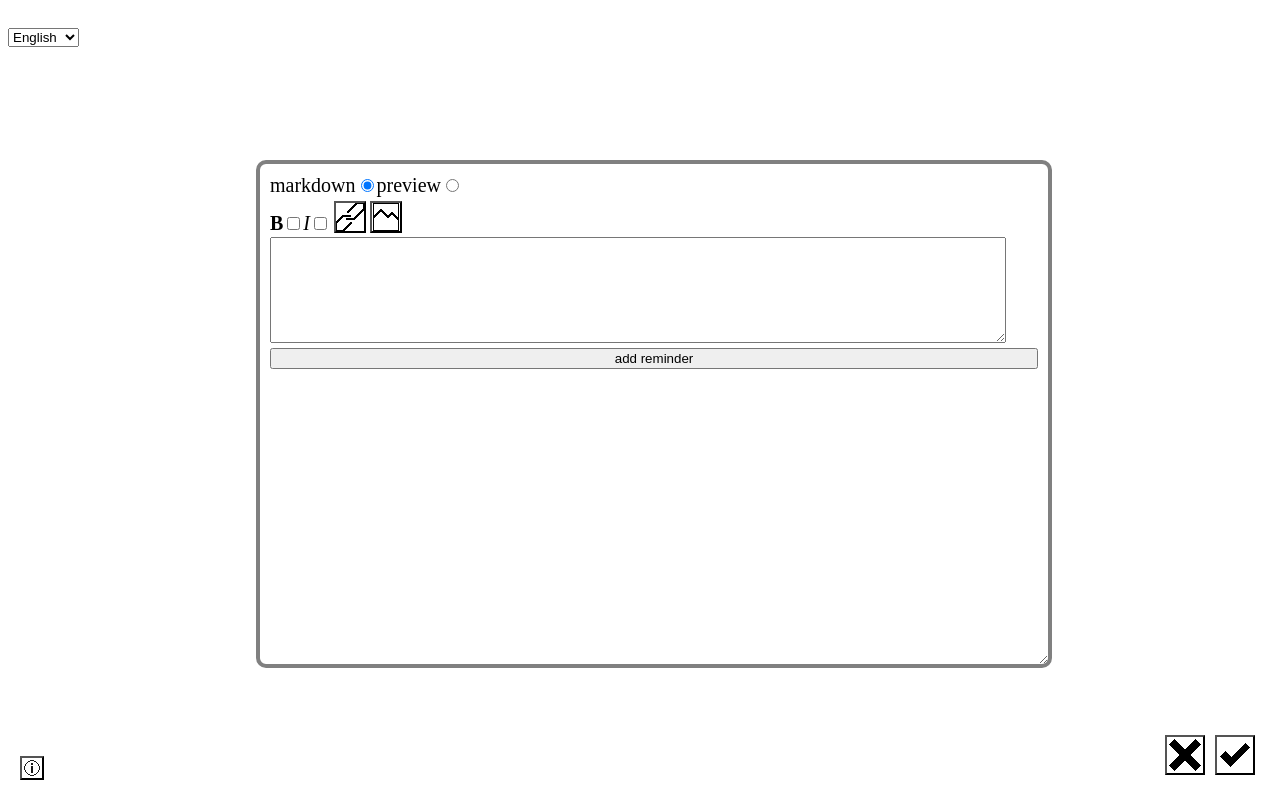
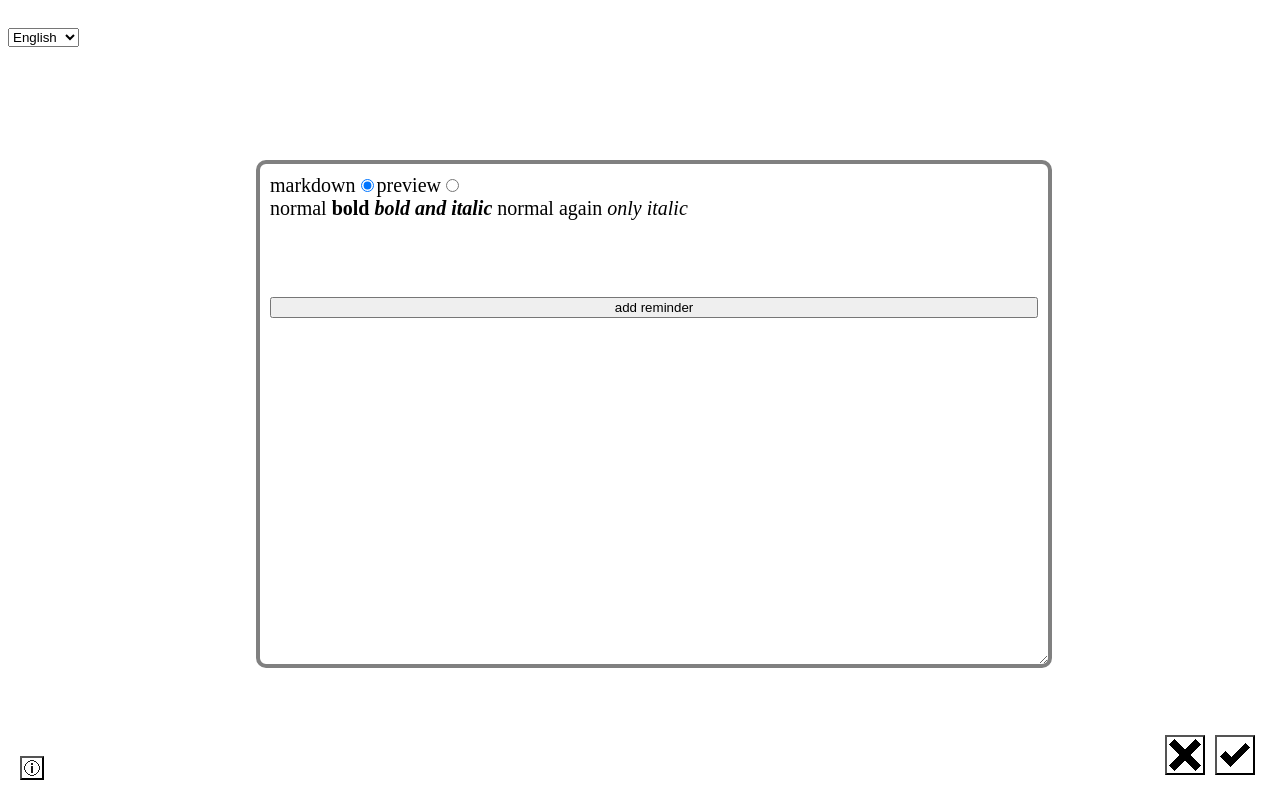
Before and after one commit to AndresDavidCalderon/smart_notes, a React app: page / in a window 1280 px wide. Both pictures are taken after a click on the button 1240 px from the left and 760 px from the top of the page. Built offline with nearby package versions, Linux system fonts and the light colour scheme.

Commit message:
bbcode custom renderer

```diff
--- a/src/add_note/Text/Editor/MarkDown.css
+++ b/src/add_note/Text/Editor/MarkDown.css
@@ -1,4 +1,4 @@
-#markdown_area{
+#content{
 	position:relative;
 	width: 95%;
 	height: 100px;
--- a/src/add_note/Text/Editor/MarkDown.jsx
+++ b/src/add_note/Text/Editor/MarkDown.jsx
@@ -1,170 +1,102 @@
-import React from 'react';
+import { useState, useEffect } from 'react';
 
 import PropTypes from 'prop-types';
 
-import LinkAdder from './Link';
-
 import './MarkDown.css';
 
-const localText = {
-  tools: {
-    bold: {
-      en: 'B',
-      es: 'N',
-    },
-    italics: {
-      en: 'I',
-      es: 'I',
-    },
-  },
-};
+const tags = ['[b]', '[/b]', '[i]', '[/i]'];
 
-// adds enclosing to the start and the end of the selection of the given text and returns the result
-function encloseAreaWith(start, end, closing, text) {
-  return (`${text.slice(0, start)}${closing}${text.slice(start, end)}${closing}${text.slice(end)}`);
+function getEnd(openTag) {
+  return `[/${openTag.substring(1)}`;
 }
 
-function isAreaEnclosed(start, end, text, enclosing) {
-  let index = -1;
-  let enclosed = false;
-  while (index < start) {
-    const newIndex = text.indexOf(enclosing, index);
-    if (newIndex >= start || newIndex === -1) {
-      if (enclosed) {
-        return newIndex === -1 || newIndex >= end;
+// the index is used as key
+function addChildrenToTag(tag, children, index) {
+  switch (tag) {
+    case '[b]': {
+      return <b key={index}>{children}</b>;
     }
-      return false;
+    case '[i]': {
+      return <i key={index}>{children}</i>;
     }
-    index = newIndex + 1;
-    enclosed = !enclosed;
+    default: {
+      return 'invalid tag';
     }
-  return true;
+  }
 }
 
-function removeEffectInArea(start, end, tag, text) {
-  if (text.substring(start - tag.length, start) === tag
-  && text.substring(end, end + tag.length) === tag) {
-    return `${text.slice(0, start - tag.length)}${text.slice(start, end)}${text.slice(end + tag.length, end + tag.length + 1)}`;
+function findNearestTag(string, startingIndex) {
+  const nearest = tags.reduce(({ index, tag }, newTag) => {
+    const distance = string.indexOf(newTag, startingIndex);
+    if ((distance < index || index === -1) && distance !== -1) {
+      return { index: distance, tag: newTag };
     }
-  let finalText = text;
-  let closingStart = start;
-  let closingEnd = end;
-  if (text[start - 1] === ' ') {
-    closingStart -= 1;
+    return { index, tag };
+  }, { index: -1, tag: 'none' });
+  if (nearest === -1) {
+    return { index: -1, tag: 'not found' };
   }
-  if (text[end] === ' ') {
-    closingEnd += 1;
-  }
-  finalText = encloseAreaWith(closingStart, closingEnd, tag, text);
-  return finalText;
+  return nearest;
 }
 
-export default class MarkDownEditor extends React.Component {
-  constructor(props) {
-    super(props);
-    this.imageAdder = React.createRef();
-    this.state = {
-      selectionStart: 0,
-      selectionEnd: 0,
-      bold: false,
-      italics: false,
-    };
+function getChildren(string, index, endTag) {
+  let nearestTag;
+  const children = [];
+  let length = index;
+  while (true) {
+    nearestTag = findNearestTag(string, length);
+    // add text before next tag
+    children.push(nearestTag.index === -1
+      ? string.substring(length)
+      : string.substring(length, nearestTag.index));
+
+    length = nearestTag.index + nearestTag.tag.length;
+
+    if (nearestTag.tag === endTag) {
+      break;
     }
 
-  componentDidMount() {
-    document.addEventListener('selectionchange', (_event) => {
-      if (document.activeElement.id === 'markdown_area') {
-        this.setSelection(
-          document.activeElement.selectionStart,
-          document.activeElement.selectionEnd,
-        );
+    length = nearestTag.index + nearestTag.tag.length;
+    if (nearestTag.index !== -1 && nearestTag.tag.substring(0, 1) !== '[/') {
+      const nextTag = getChildren(string, length, getEnd(nearestTag.tag));
+      children.push(addChildrenToTag(nearestTag.tag, nextTag.children, length));
+      length = nextTag.length;
     }
-    });
+  }
+  return { children, endTag: nearestTag, length };
+}
+function bbcodeToHtml(bbcodeString) {
+  let index = 0;
+  const children = [];
+  while (index < bbcodeString.length - 1) {
+    const tag = findNearestTag(bbcodeString, index);
+    if (tag.index === -1) {
+      children.push(bbcodeString.substring(index));
+      break;
+    } else {
+      children.push(bbcodeString.substring(index, tag.index));
+      const newBlock = getChildren(bbcodeString, tag.index + tag.tag.length, getEnd(tag.tag));
+      children.push(addChildrenToTag(tag.tag, newBlock.children, tag.index));
+      index = newBlock.length;
+    }
+  }
+  return children;
 }
 
-  setSelection = (start, end) => {
-    this.setState((_prevState, props) => ({
-      selectionStart: start,
-      selectionEnd: end,
-      bold: isAreaEnclosed(start, end, props.note.text, '**') || isAreaEnclosed(start, end, props.note.text, '***'),
-      italics: (isAreaEnclosed(start, end, props.note.text, '*') && !isAreaEnclosed(start, end, props.note.text, '**')) || isAreaEnclosed(start, end, props.note.text, '***'),
-    }));
-  };
-
-  setText = (e) => {
-    const { noteChanger } = this.props;
-    noteChanger({ text: e.target.value });
-  };
-
-  setBold = (_event) => {
-    const { bold } = this.state;
-    const { note, noteChanger } = this.props;
-    const { selectionStart, selectionEnd } = this.state;
-    if (!bold) {
-      noteChanger({ text: encloseAreaWith(selectionStart, selectionEnd, '**', note.text) });
-    } else {
-      noteChanger({ text: removeEffectInArea(selectionStart, selectionEnd, '**', note.text) });
-    }
-    this.setState((prevState, _props) => ({ bold: !prevState.bold }));
-  };
-
-  setItalics = (_event) => {
-    const { italics } = this.state;
-    const { note, noteChanger } = this.props;
-    const { selectionStart, selectionEnd } = this.state;
-    if (!italics) {
-      noteChanger({ text: encloseAreaWith(selectionStart, selectionEnd, '*', note.text) });
-    } else {
-      noteChanger({ text: removeEffectInArea(selectionStart, selectionEnd, '*', note.text) });
-    }
-    this.setState((prevState, _props) => ({ italics: !prevState.italics }));
-  };
-
-  addImageTrigger = () => {
-    this.imageAdder.current.click();
-  };
-
-  uploadImage = (event) => {
-    const { note, noteChanger } = this.props;
-    Array.from(event.target.files).forEach((image) => {
-      const fileReader = new FileReader();
-      fileReader.readAsDataURL(image);
-      fileReader.onloadend = () => {
-        noteChanger({ attached: [...note.attached, `![uploaded image](${fileReader.result})`] });
-        noteChanger({ text: `${note.text}[attachment #${note.attached.length}]` });
-      };
-    });
-  };
-
-  render() {
-    const { note, noteChanger, language } = this.props;
-    const { bold, italics } = this.state;
+function MarkDownEditor({ note, noteChanger }) {
   return (
-      <div>
-        <div>
-          <label htmlFor="bold">
-            <strong>{localText.tools.bold[language]}</strong>
-            <input type="checkbox" id="bold" onChange={this.setBold} checked={bold} />
-          </label>
-          <label htmlFor="italics">
-            <i>{localText.tools.italics[language]}</i>
-            <input type="checkbox" id="italics" onChange={this.setItalics} checked={italics} />
-          </label>
-          <LinkAdder noteChanger={noteChanger} note={note} />
-          <button type="button" onClick={this.addImageTrigger} aria-label="add image" id="image_add_trigger" />
-          <input onChange={this.uploadImage} type="file" id="add_image" accept=".png,.jpeg,.webp,.jpg" ref={this.imageAdder} hidden />
-        </div>
-        <textarea id="markdown_area" value={note.text} onInput={this.setText} />
+    <div contentEditable suppressContentEditableWarning id="content">
+      {bbcodeToHtml(note.text)}
     </div>
   );
-  }
 }
 
 MarkDownEditor.propTypes = {
   note: PropTypes.shape({
     text: PropTypes.string,
-    attached: PropTypes.arrayOf(PropTypes.string),
   }).isRequired,
   noteChanger: PropTypes.func.isRequired,
   language: PropTypes.string.isRequired,
 };
+
+export default MarkDownEditor;
--- a/src/index.jsx
+++ b/src/index.jsx
@@ -30,7 +30,7 @@ function saveNotes(notes) {
 
 class App extends React.Component {
   defaultNote = {
-    text: '',
+    text: 'normal [b]bold [i]bold and italic[/i] [/b] normal again [i]only italic[/i]',
     exists: false,
     id: 0,
     reminders: [],
```
Also changed, not shown: src/add_note/Text/Editor/Caret.jsx (added, +16 -0 lines), .eslintrc.cjs. Lines whose indentation alone changed are shown as unchanged.
